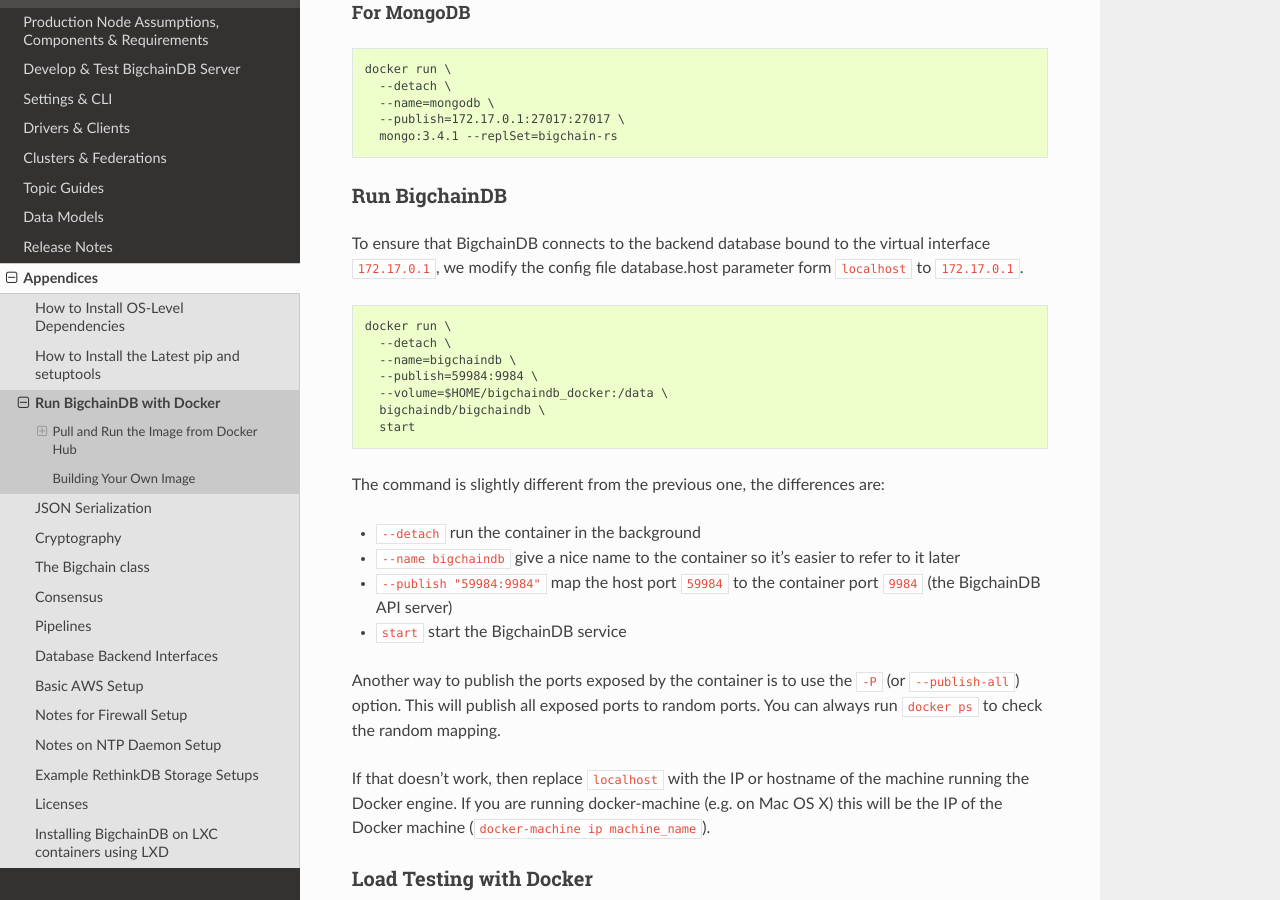
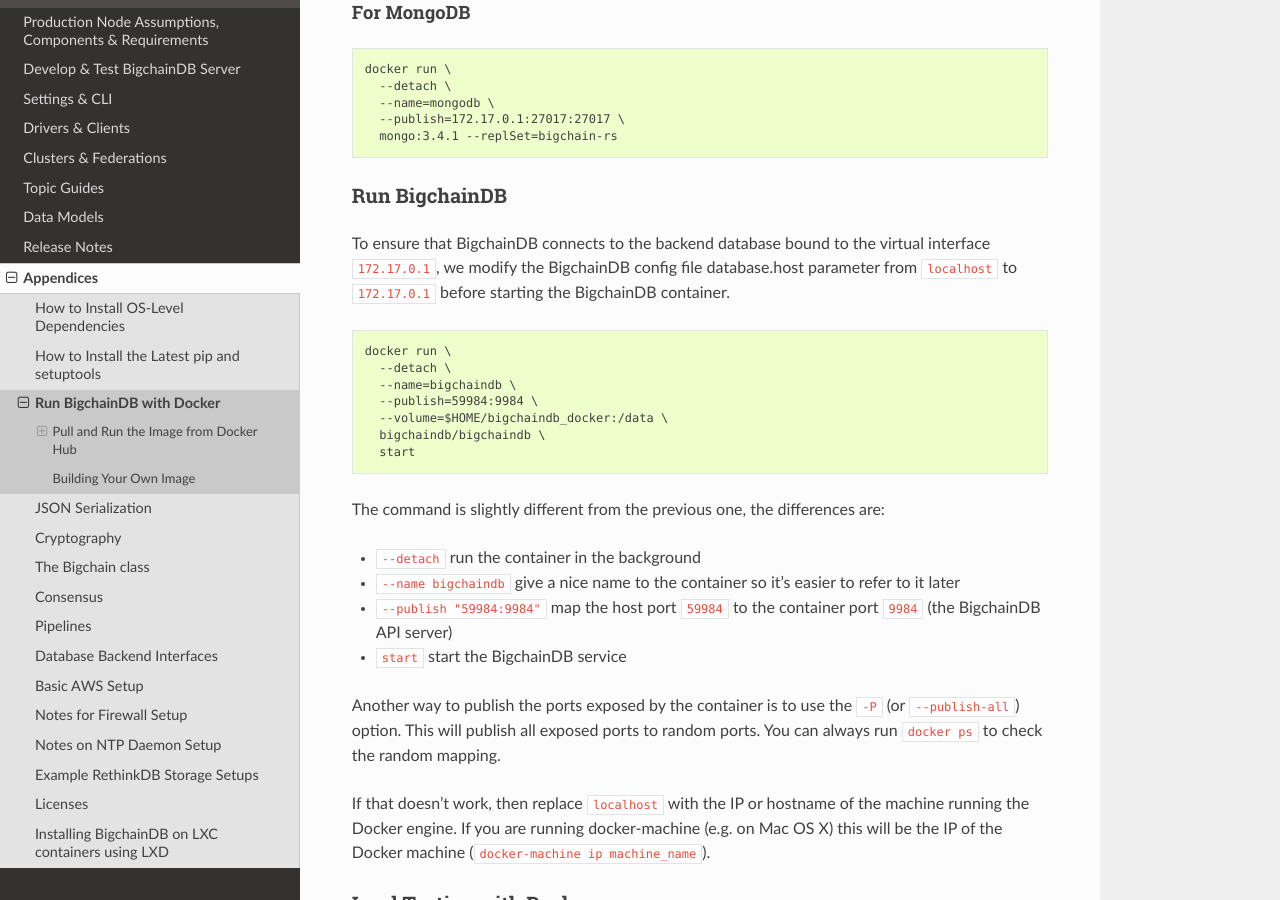
Before and after one commit to bigchaindb/bigchaindb, a Sphinx documentation site: the page built from docs/server/source/appendices/run-with-docker.md, in a window 1280 px wide and 900 px high, scrolled down 1759 px. Built offline with Sphinx 7.4.7 and the Read the Docs theme 2.0.0, drawn with Linux system fonts in a browser that asks for light colours; pages that are not in the unit, such as notebooks, are missing from menus.

Commit message:
Typo fix and with clarification

````diff
--- a/docs/server/source/appendices/run-with-docker.md
+++ b/docs/server/source/appendices/run-with-docker.md
@@ -91,8 +91,8 @@
 ### Run BigchainDB
 
 To ensure that BigchainDB connects to the backend database bound to the virtual
-interface `172.17.0.1`, we modify the config file database.host parameter form
-`localhost` to `172.17.0.1`.
+interface `172.17.0.1`, we modify the BigchainDB config file database.host parameter from
+`localhost` to `172.17.0.1` before starting the BigchainDB container.
 
 ```text
 docker run \
````
